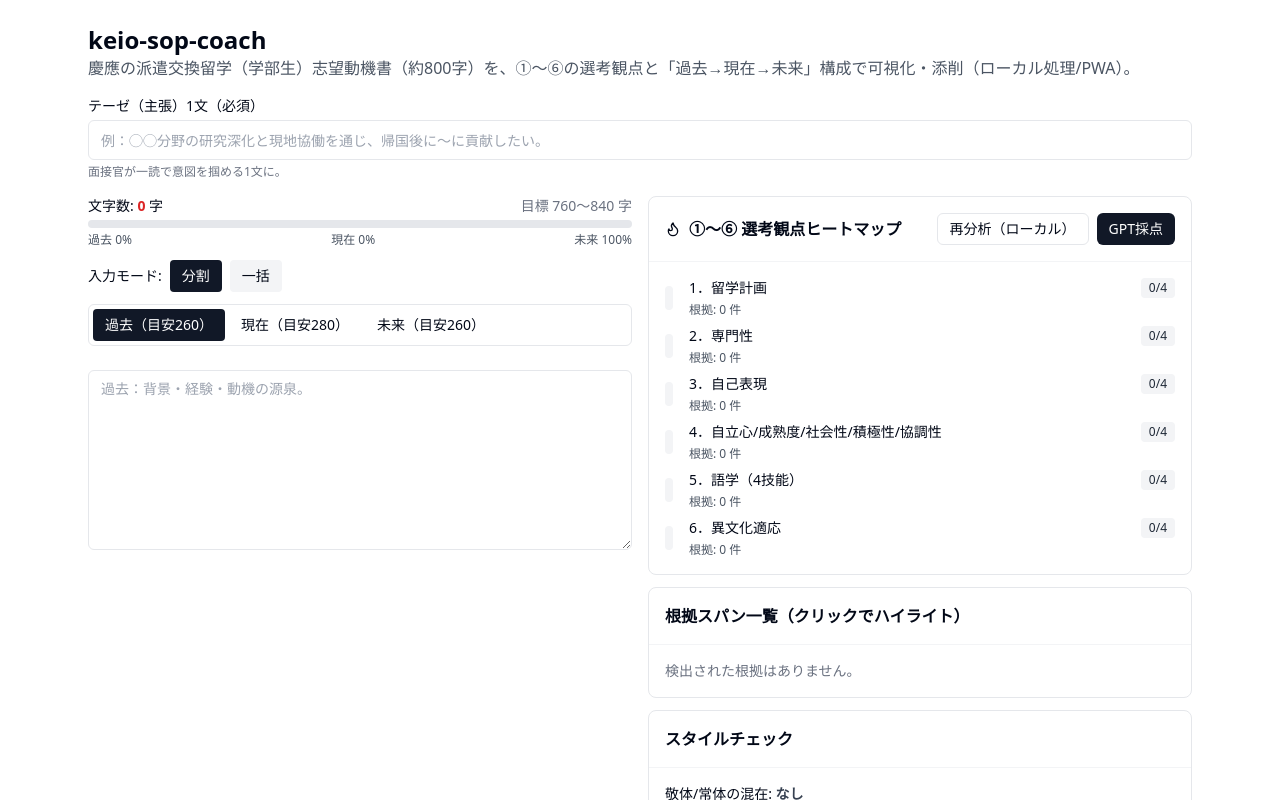
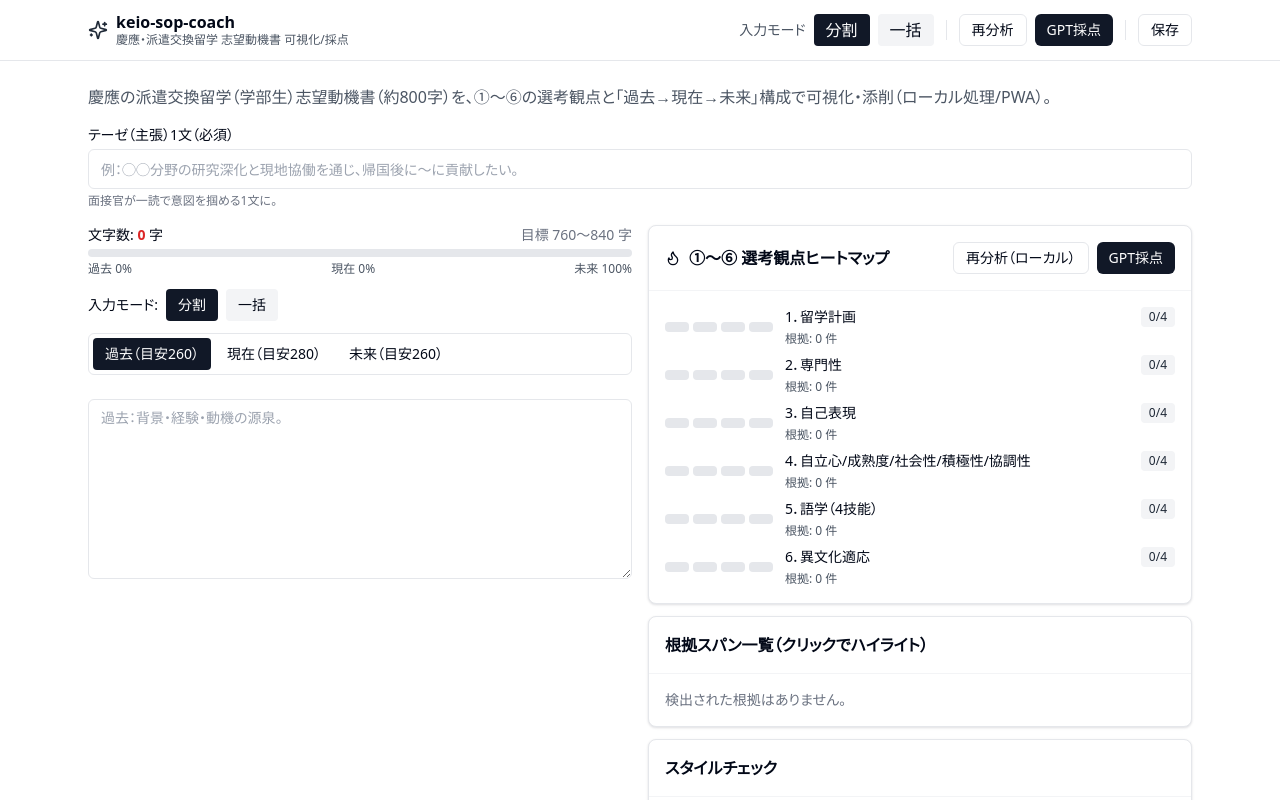
Before and after one commit to Shun11270201/keio-sop-coach, a Next.js app: page / in a window 1280 px wide. Shown: the top 800 px of the page. Built offline with nearby package versions, Linux system fonts and the light colour scheme.

Commit message:
feat(ui): add sticky header with controls, improved heatmap score indicator, refined typography and card shadow

```diff
--- a/app/globals.css
+++ b/app/globals.css
@@ -2,22 +2,12 @@
 @tailwind components;
 @tailwind utilities;
 
-:root {
-  --radius: 8px;
-}
+:root { --radius: 8px; }
 
-html, body {
-  height: 100%;
-}
+html, body { height: 100%; }
+body { @apply bg-background text-foreground antialiased; font-feature-settings: 'palt' 1; }
 
-body {
-  @apply bg-background text-foreground antialiased;
-}
-
-.prose-like {
-  line-height: 1.9;
-  word-break: break-word;
-}
+.prose-like { line-height: 1.9; word-break: break-word; }
 
 /* Simple scrollbar for analysis side */
 .thin-scrollbar::-webkit-scrollbar {
@@ -27,3 +17,6 @@
   background: #cbd5e1;
   border-radius: 8px;
 }
+
+/* Subtle card shadow */
+.card-shadow { box-shadow: 0 1px 2px rgba(16, 24, 40, 0.04), 0 1px 3px rgba(16, 24, 40, 0.10); }
--- a/app/page.tsx
+++ b/app/page.tsx
@@ -5,17 +5,20 @@
 import { HeatmapPanel } from '@/components/heatmap-panel'
 import { ConsistencyPanel } from '@/components/consistency-panel'
 import { StylePanel } from '@/components/style-panel'
-import { ExportBar, ExportPreview } from '@/components/export-bar'
+import { ExportPreview } from '@/components/export-bar'
 import { useDraftStore } from '@/store/useDraftStore'
+import { HeaderBar } from '@/components/header-bar'
 
 export default function Page() {
   const load = useDraftStore(s => s.loadFromStorage)
   useEffect(() => { load() }, [load])
 
   return (
+    <>
+      <HeaderBar />
       <main className="max-w-6xl mx-auto p-4 md:p-6 grid gap-4">
         <header>
-        <h1 className="text-2xl font-bold">keio-sop-coach</h1>
+          <h1 className="sr-only">keio-sop-coach</h1>
           <p className="text-gray-600">慶應の派遣交換留学（学部生）志望動機書（約800字）を、①〜⑥の選考観点と「過去→現在→未来」構成で可視化・添削（ローカル処理/PWA）。</p>
         </header>
 
@@ -32,10 +35,8 @@
           </aside>
         </div>
 
-      <div className="flex items-center justify-between gap-4">
-        <ExportBar />
-      </div>
         <ExportPreview />
       </main>
+    </>
   )
 }
--- /dev/null
+++ b/components/header-bar.tsx
@@ -0,0 +1,38 @@
+"use client";
+import { useDraftStore } from '@/store/useDraftStore'
+import { Button } from '@/components/ui/button'
+import { ExportBar } from '@/components/export-bar'
+import { Sparkles } from 'lucide-react'
+
+export function HeaderBar() {
+  const mode = useDraftStore(s => s.mode)
+  const setMode = useDraftStore(s => s.setMode)
+  const run = useDraftStore(s => s.runAnalysis)
+  const runGpt = useDraftStore(s => s.runGptAnalysis)
+  const gptLoading = useDraftStore(s => s.gptLoading)
+  const save = useDraftStore(s => s.saveToStorage)
+
+  return (
+    <div className="sticky top-0 z-40 border-b border-gray-200 bg-white/80 backdrop-blur supports-[backdrop-filter]:bg-white/60">
+      <div className="max-w-6xl mx-auto px-4 md:px-6 py-3 flex items-center justify-between gap-3">
+        <div className="flex items-center gap-2">
+          <Sparkles className="w-5 h-5 text-gray-800" />
+          <div>
+            <div className="font-bold leading-tight">keio-sop-coach</div>
+            <div className="text-xs text-gray-600">慶應・派遣交換留学 志望動機書 可視化/採点</div>
+          </div>
+        </div>
+        <div className="hidden md:flex items-center gap-2">
+          <span className="text-sm text-gray-600">入力モード</span>
+          <button className={`h-8 px-3 rounded ${mode==='structured'?'bg-gray-900 text-white':'bg-gray-100'}`} onClick={()=>setMode('structured')}>分割</button>
+          <button className={`h-8 px-3 rounded ${mode==='single'?'bg-gray-900 text-white':'bg-gray-100'}`} onClick={()=>setMode('single')}>一括</button>
+          <div className="w-px h-5 bg-gray-200 mx-1" />
+          <Button variant="outline" size="sm" onClick={run}>再分析</Button>
+          <Button size="sm" onClick={runGpt} disabled={gptLoading}>{gptLoading ? 'GPT採点中…' : 'GPT採点'}</Button>
+          <div className="w-px h-5 bg-gray-200 mx-1" />
+          <Button variant="outline" size="sm" onClick={save}>保存</Button>
+        </div>
+      </div>
+    </div>
+  )
+}
--- a/components/heatmap-panel.tsx
+++ b/components/heatmap-panel.tsx
@@ -7,6 +7,7 @@
 import { useDraftStore } from '@/store/useDraftStore'
 import type { RubricId } from '@/domain/types'
 import { Flame } from 'lucide-react'
+import { ScoreIndicator } from '@/components/score-indicator'
 
 const RUBRIC_LABEL: Record<RubricId, string> = {
   1: '留学計画',
@@ -57,11 +58,11 @@
           {error && <div className="text-red-700 text-sm mb-2">{error}</div>}
           <div className="grid grid-cols-1 gap-2">
             {analysis?.rubric.map(r => (
-              <div key={r.rubric} className="flex items-center gap-2">
-                <div className={`w-2 h-6 rounded ${colorForScore(r.score)} mr-2`} />
+              <div key={r.rubric} className="flex items-center gap-3">
+                <ScoreIndicator score={r.score} />
                 <div className="flex-1">
                   <div className="flex items-center justify-between">
-                    <span className="text-sm font-medium">{r.rubric}．{RUBRIC_LABEL[r.rubric]}</span>
+                    <span className="text-sm font-medium" title={RUBRIC_LABEL[r.rubric]}>{r.rubric}．{RUBRIC_LABEL[r.rubric]}</span>
                     <Badge variant="secondary">{r.score}/4</Badge>
                   </div>
                   <div className="text-xs text-gray-600 mt-1">根拠: {r.evidences.length} 件</div>
--- /dev/null
+++ b/components/score-indicator.tsx
@@ -0,0 +1,13 @@
+import * as React from 'react'
+
+export function ScoreIndicator({ score }: { score: 0|1|2|3|4 }) {
+  const cells = [0,1,2,3]
+  const color = (i: number) => i < score ? 'bg-green-500' : 'bg-gray-200'
+  return (
+    <div className="flex items-center gap-1" aria-label={`score ${score}/4`}>
+      {cells.map((i) => (
+        <div key={i} className={`h-2.5 w-6 rounded ${color(i)}`} />
+      ))}
+    </div>
+  )
+}
--- a/components/ui/card.tsx
+++ b/components/ui/card.tsx
@@ -2,7 +2,7 @@
 import { clsx } from 'clsx'
 
 export function Card({ className, children }: { className?: string, children: React.ReactNode }) {
-  return <div className={clsx('rounded-lg border border-gray-200 bg-white', className)}>{children}</div>
+  return <div className={clsx('rounded-lg border border-gray-200 bg-white card-shadow', className)}>{children}</div>
 }
 export function CardHeader({ className, children }: { className?: string, children: React.ReactNode }) {
   return <div className={clsx('p-4 border-b border-gray-100', className)}>{children}</div>
```
Lines whose indentation alone changed are shown as unchanged.
